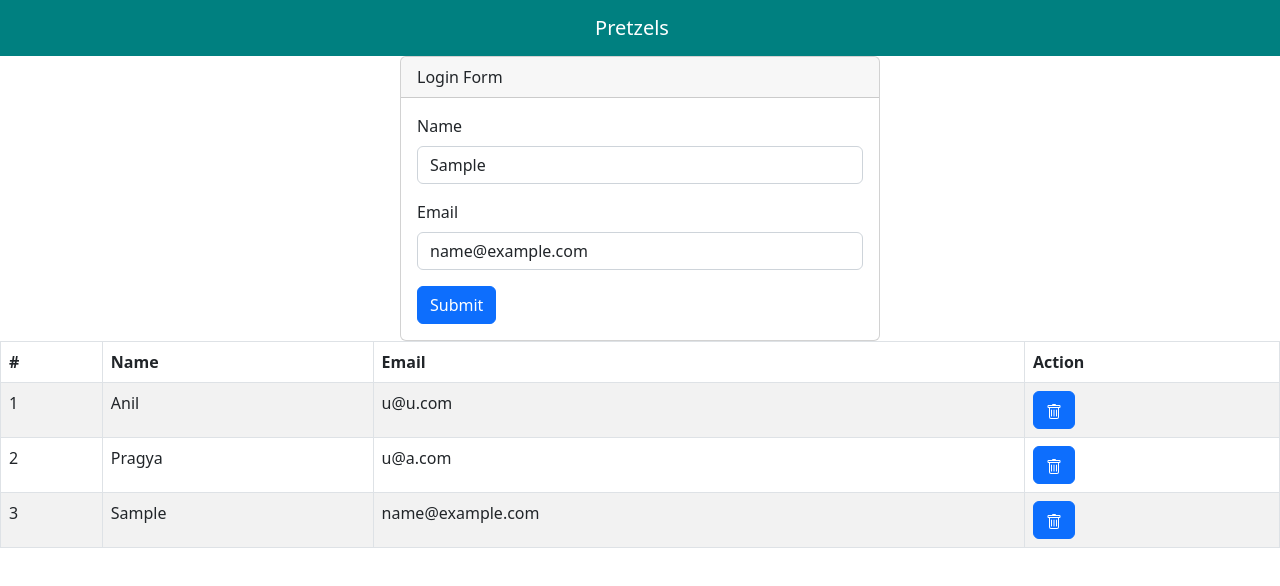
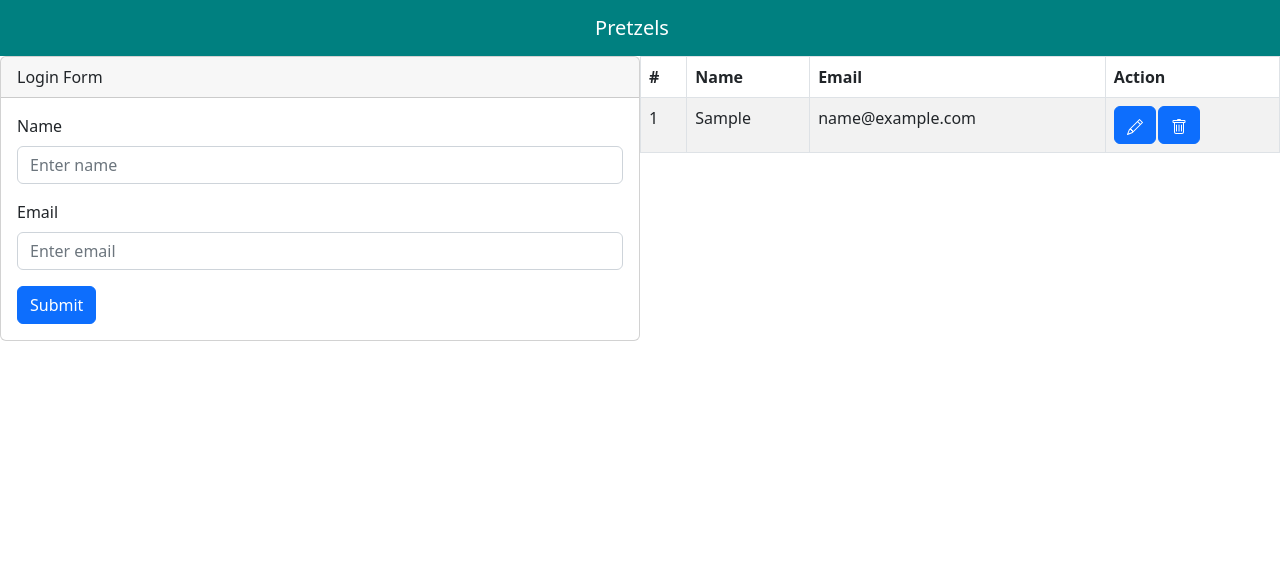
Before and after one commit to Pragya-02012000/first-react-app, a React (Create React App) app: page / in a window 1280 px wide. Both pictures are taken after typing "Sample", "name@example.com" into the empty fields and a click on the button "Submit". Shown: the top 586 px of the page. Built offline with nearby package versions, Linux system fonts and the light colour scheme.

Commit message:
completed full crud

```diff
--- a/src/components/AddContact.js
+++ b/src/components/AddContact.js
@@ -1,4 +1,4 @@
-import React, { useState } from "react";
+import React, { useEffect, useState } from "react";
 import { Card, Form } from "react-bootstrap";
 import CardHeader from "react-bootstrap/esm/CardHeader";
 import Button from 'react-bootstrap/Button';
@@ -6,28 +6,52 @@ import ContactList from "./ContactList";
 
 
 const AddContact = () => {
-    const [formData, setFormData] = useState([
-        {
-            name: 'Anil',
-            email: 'u@u.com'
-        },
+    const [formData, setFormData] = useState([])
+    const [value, setValue] = useState('')
+    const [name, setName] = useState('')
+    const [email, setEmail] = useState('')
+    const [isEdit, setIsEdit] = useState(false)
+    const [selectedIndex, setSelectedIndex] = useState(0)
 
-        {
-            name: 'Pragya',
-            email: 'u@a.com'
-        }
-    ])
     const handleSubmit = (event) => {
         event.preventDefault()
         const loginDetail = {
             name: event.target[0].value,
             email: event.target[1].value,
+        }
+        if (isEdit) {
+            const objIndex = formData.findIndex((e,i) => i===selectedIndex)
+            let modifiedArr = formData
+            modifiedArr[objIndex]=loginDetail
+            setFormData(modifiedArr)
+        } else {
+            setFormData([...formData, loginDetail])
+        }
+        setName('')
+        setEmail('')
+    }
 
-        }
-        setFormData([...formData, loginDetail])
+    const handleValue = (event) => {
+        setValue(event.target.value)
     }
+
+    const handleSelectedRow = (row,index) => {
+        console.log(row,index)
+        setSelectedIndex(index)
+        setName(row.name)
+        setEmail(row.email)
+    }
+
+
+    useEffect(() => {
+        //it will execute before page render
+        setValue('Test')
+    }, [])
+
+
+
     return (
-        <>
+        <div className="form_container">
             <Card className="card_container">
                 <CardHeader>
                     Login Form
@@ -36,34 +60,45 @@ const AddContact = () => {
                     <Form onSubmit={handleSubmit}>
                         <Form.Group className="mb-3" controlId="formBasicName">
                             <Form.Label>Name</Form.Label>
-                            <Form.Control type="text" placeholder="Enter name" />
+                            <Form.Control type="text" placeholder="Enter name" value={name} onChange={(event) => setName(event.target.value)} />
                         </Form.Group>
                         <Form.Group className="mb-3" controlId="formBasicEmail">
                             <Form.Label>Email</Form.Label>
-                            <Form.Control type="email" placeholder="Enter email" />
+                            <Form.Control type="email" placeholder="Enter email" value={email} onChange={(event) => setEmail(event.target.value)} />
                         </Form.Group>
-                        <Button variant="primary" type="submit">
-                            Submit
-                        </Button>
+
+                        {
+                            isEdit ?
+                                <Button variant="primary" type="submit">
+                                    Update
+                                </Button>
+                                :
+                                <Button variant="primary" type="submit">
+                                    Submit
+                                </Button>
+                        }
+
+
+
                     </Form>
                 </Card.Body>
             </Card>
-            <ContactList data={formData} setFormData={setFormData}/>
-        </>
-        // <div className="ui main">
-        //     <h2>Add Contact</h2>
-        //     <form className="ui form">
-        //         <div className="field">
-        //             <label>Name</label>
-        //             <input type="text" name="name" placeholder="Name"/>
-        //         </div>
-        //         <div className="field">
-        //             <label>Email</label>
-        //             <input type="text" name="email" placeholder="Email"/>
-        //         </div>
-        //         <button className="ui button blue">Add</button>
-        //     </form>
-        // </div>
+            <div className="contactList">
+
+                {/* if empty ,show no data available */}
+                {
+                    formData.length !== 0 ?
+                        <ContactList
+                            data={formData}
+                            setFormData={setFormData}
+                            setIsEdit={setIsEdit}
+                            setSelectedRow={(row,index) => handleSelectedRow(row,index)}
+                        />
+                        : <p>No data available</p>
+                }
+                {/* else call componenet */}
+            </div>
+        </div>
     );
 
 }
--- a/src/components/App.js
+++ b/src/components/App.js
@@ -1,14 +1,12 @@
 import './App.css';
 import Header from "./Header";
 import AddContact from "./AddContact";
-import ContactList from "./ContactList";
 
 function App() {
   return (
     <div>
       <Header />
       <AddContact/>
-      {/* <ContactList/> */}
     </div>
   );
 }
--- a/src/components/ContactList.js
+++ b/src/components/ContactList.js
@@ -1,11 +1,15 @@
 import { Button } from 'react-bootstrap';
-import { Trash } from 'react-bootstrap-icons';
+import { Pencil, Trash } from 'react-bootstrap-icons';
 import Table from 'react-bootstrap/Table';
 
-function ContactList({ data, setFormData }) {
+function ContactList({ data, setFormData, setIsEdit,setSelectedRow }) {
     const handleDelete = (index) => {
-        const res = data.filter((item, i) => i != index)
+        const res = data.filter((item, i) => i !== index)
         setFormData(res)
+    }
+    const handleEdit =(item,index)=>{
+        setSelectedRow(item,index)
+        setIsEdit(true)
     }
     return (
         <Table striped bordered hover >
@@ -25,7 +29,10 @@ function ContactList({ data, setFormData }) {
                             <td>{index + 1}</td>
                             <td>{item.name}</td>
                             <td>{item.email}</td>
-                            <td><Button onClick={() => handleDelete(index)}><Trash /></Button></td>
+                            <td>
+                                <Button onClick={() => handleEdit(item,index)}><Pencil /></Button>
+                                <Button style={{ marginLeft: 2 }} onClick={() => handleDelete(index)}><Trash /></Button>
+                            </td>
                         </tr>
                     ))
                 }
--- a/src/components/Header.js
+++ b/src/components/Header.js
@@ -1,5 +1,5 @@
 import React from "react";
-import { Container, Navbar } from "react-bootstrap";
+import { Navbar } from "react-bootstrap";
 
 const Header = () =>{
     return (
--- a/src/global.css
+++ b/src/global.css
@@ -4,7 +4,14 @@
     display: flex;
     justify-content: center;
 }
+.form_container{
+    display: flex;
+}
 .card_container{
-    width: 30em;
-    margin: auto;
+    width: 50%;
+    /* margin: auto; */
 }
+.contactList{
+    width: 50%;
+
+}
```
